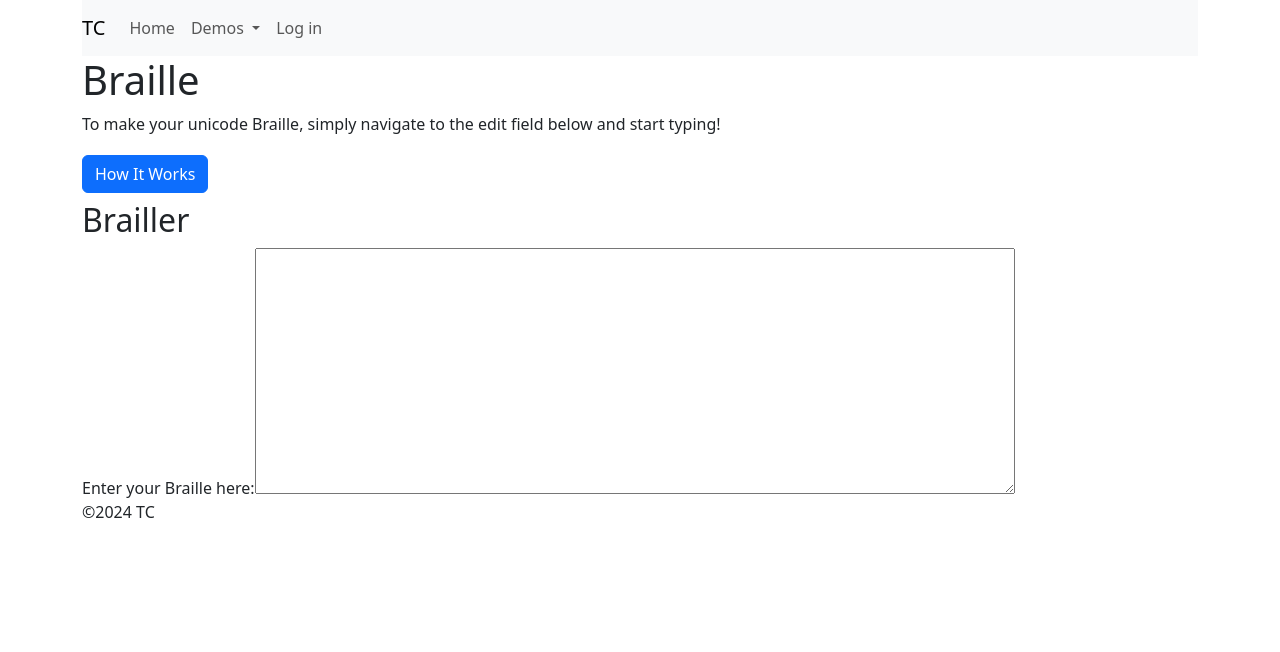
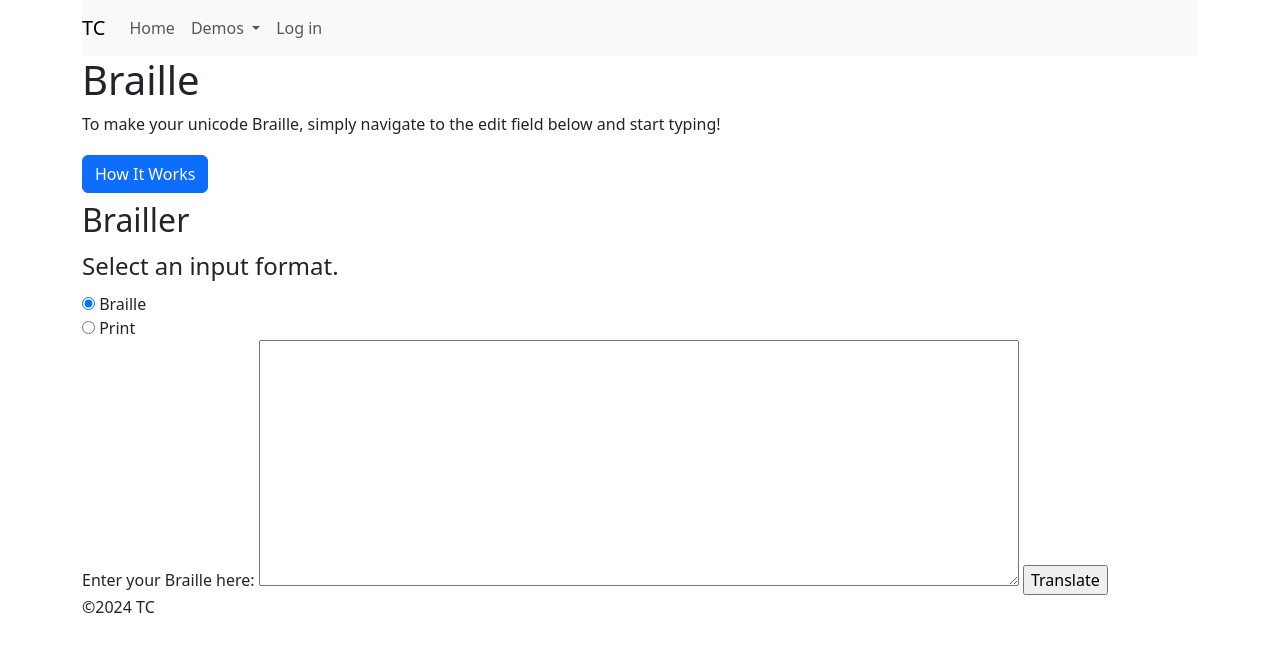
Before and after one commit to truthless-dev/Portfolio_Website, a Django app: page /braille/ in a window 1280 px wide. Shown: the top 652 px of the page. Run offline with Django 5.2, Linux system fonts and the light colour scheme.

Commit message:
Initial Braille backtranslation

```diff
--- a/braille/static/braille/js/brailler.js
+++ b/braille/static/braille/js/brailler.js
@@ -243,6 +243,49 @@ function onBrailleRelease(event) {
 }
 
 
+function getInputFormat() {
+    return $("#input_format_group input[name='input_format']:checked").val();
+}
+
+
+// Set or remove key-press events on the Brailler depending on the
+// value of `input_format`
+function setBraillerEvents() {
+    const brailler = getBrailler();
+    let events = {keydown: onBraillePress, keyup: onBrailleRelease};
+    if (getInputFormat() === "braille") {
+    brailler.on(events);
+    } else {
+        brailler.off(events);
+    }
+    brailler.val("");
+}
+
+
+// Make an async request for a back-translation of Braille input
+async function getBackTranslation() {
+    const translation = $("#translation");
+    const brailleInput = getBrailler().val();
+    const url = `/braille/back-translate?input=${encodeURIComponent(brailleInput)}`;
+    const fetchArgs = {
+        method: "GET",
+        headers: {
+            "X-Requested-With": "XMLHttpRequest",
+        }
+    };
+    try {
+        let response = await fetch(url, fetchArgs);
+        let data = await response.json();
+        let output = (response.ok) ? data.translation : ("Error: " + data.error);
+        translation.html(output);
+    } catch (error) {
+        translation.html("Error: " + error.message);
+    }
+}
+
+
 $(function() {
-    getBrailler().on({keydown: onBraillePress, keyup: onBrailleRelease});
+    $("#input_format_group")
+        .on("click", "input[name='input_format']", setBraillerEvents);
+    setBraillerEvents();
 });
--- a/braille/templates/braille/index.html
+++ b/braille/templates/braille/index.html
@@ -23,6 +23,21 @@
   </div>
   <div>
     <h2>Brailler</h2>
-    <label>Enter your Braille here: </label><textarea id="brailler" rows="10" cols="80"></textarea>
+    <fieldset id="input_format_group">
+      <legend>Select an input format.</legend>
+      <div>
+        <input id="radio_format_braille" type="radio" name="input_format" value="braille" checked>
+        <label for="radio_format_braille">Braille</label>
+      </div>
+      <div>
+        <input id="radio_format_print" type="radio" name="input_format" value="print">
+        <label for="radio_format_print">Print</label>
+      </div>
+    </fieldset>
+    <label for="brailler">Enter your Braille here: <textarea id="brailler" rows="10" cols="80"></textarea></label>
+    <input type="button" value="Translate" onclick="getBackTranslation()">
+    <div>
+      <div id="translation" aria-live="polite"></div>
+    </div>
   </div>
 {% endblock content %}
--- a/braille/urls.py
+++ b/braille/urls.py
@@ -5,4 +5,5 @@ from . import views
 
 urlpatterns = [
     path("", views.index, name="braille"),
+    path("back-translate", views.back_translate, name="back_translate"),
 ]
--- a/braille/views.py
+++ b/braille/views.py
@@ -1,4 +1,7 @@
+from django.http import HttpResponseBadRequest, JsonResponse
 from django.shortcuts import render
+
+from . import translate, util
 
 
 def index(request):
@@ -6,3 +9,20 @@ def index(request):
         "title": "Braille",
     }
     return render(request, "braille/index.html", context)
+
+
+def back_translate(request):
+    if not util.is_ajax(request):
+        return HttpResponseBadRequest("Invalid request: Ajax only.")
+    if request.method != "GET":
+        return HttpResponseBadRequest("Invalid request: GET only.")
+    input = request.GET.get("input", "")
+    print(f"Translating {input}...")
+    output_lines = translate.braille_to_print(["en-ueb-g2.ctb"], input)
+    if output_lines is None:
+        print("Failed.")
+        response = {"error": "Translation failed."}
+        return JsonResponse(response, status=400)
+    output = util.paragraphize(output_lines)
+    response = {"translation": output}
+    return JsonResponse(response)
```
Also changed, not shown: braille/translate.py (added, +12 -0 lines), braille/util.py (added, +8 -0 lines).
